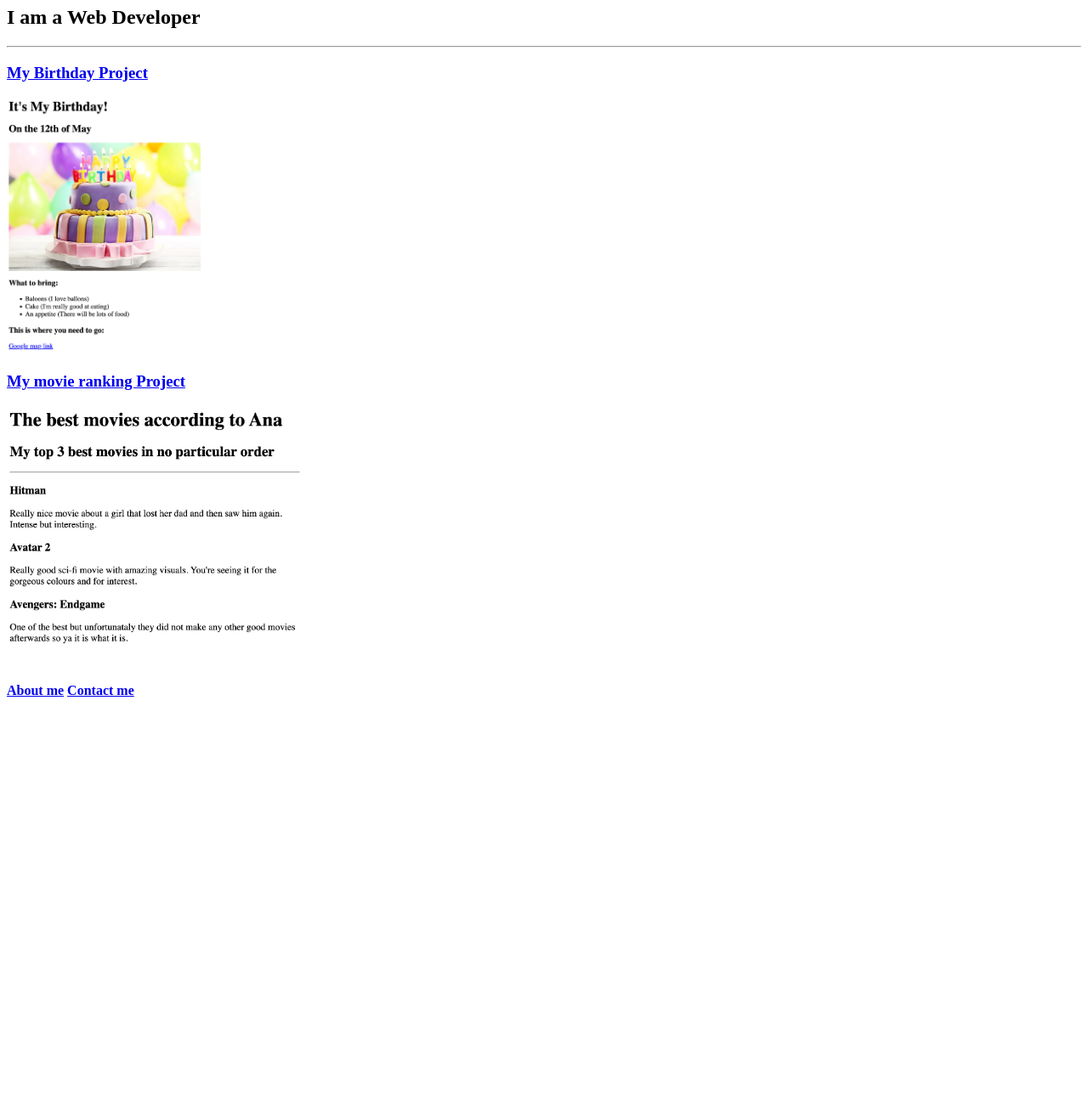
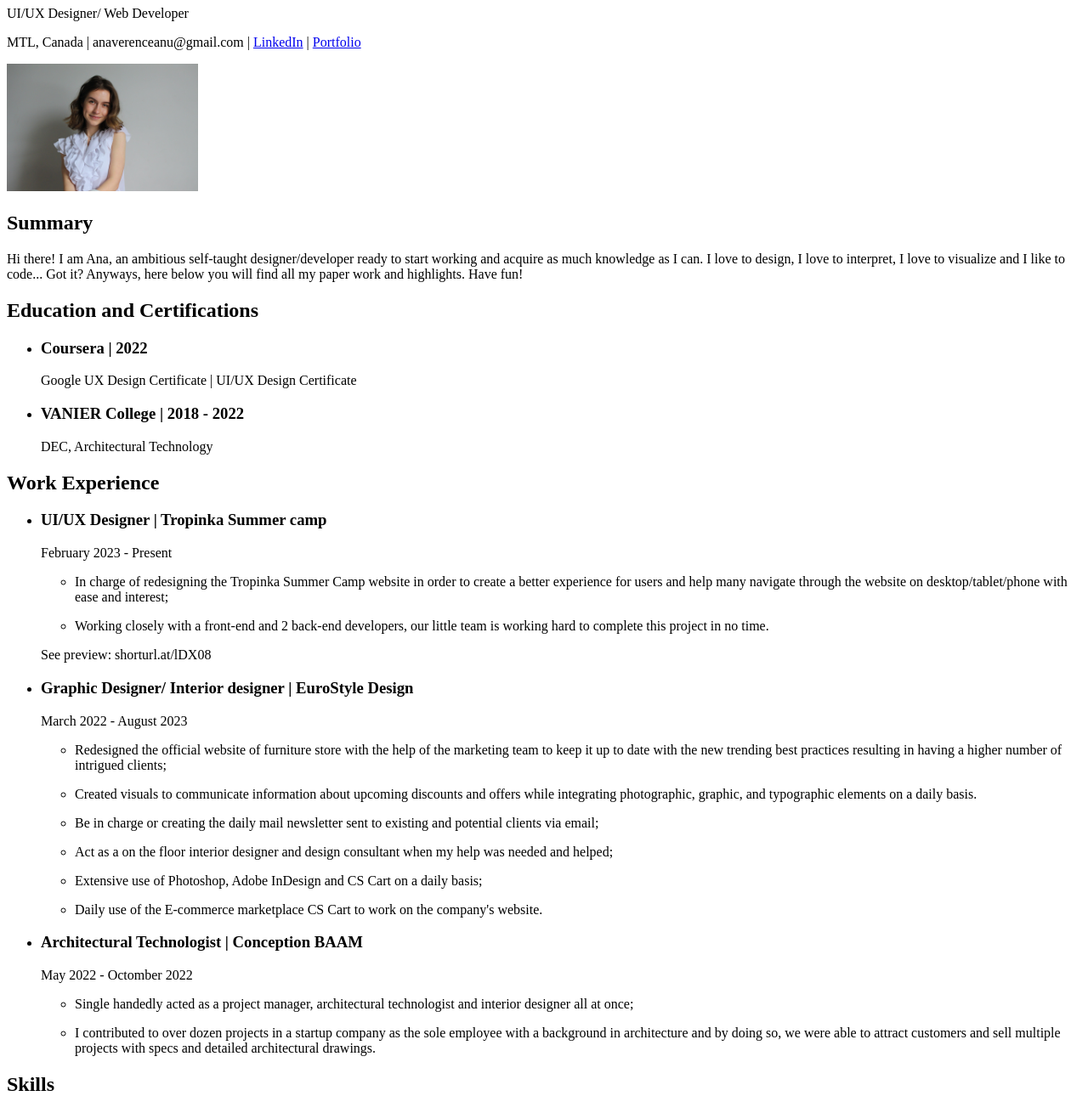
Before and after one commit to amverenceanu/html-portfolio, a plain HTML site: page index.html in a window 1280 px wide. Shown: the part 73-1363 px from the top of the page at 85% size. Before the commit the page ends 916 px from the top, so only its background shows below. Drawn offline with Linux system fonts and the light colour scheme.

Commit message:
Add files via upload

```diff
--- a/index.html
+++ b/index.html
@@ -1,41 +1,70 @@
 <!DOCTYPE html>
 <html lang="en">
+    <head>
+        <title>My Resume</title>
+    </head>
 
-<head>
-    <meta charset="UTF-8">
-    <title>Ana's Portfolio</title>
-</head>
+    <body>
+        <h1>Ana Verenceanu</h1>
+        <p>UI/UX Designer/ Web Developer</p>
+        <p>MTL, Canada | anaverenceanu@gmail.com | <a href="https://www.linkedin.com/in/ana-verenceanu-b02b8116a/"> LinkedIn</a> | <a href="https://amverenceanu.wordpress.com/"> Portfolio</a> </p>
+        <img src="./77358051_247162166708125_4710784580532043776_n.jpg" height="150" alt="Picture of Ana Verenceanu"/>
+        <h2>Summary</h2>
+        <p> Hi there! I am Ana, an ambitious self-taught designer/developer ready to start working and acquire as much knowledge as I can. I love to design, I love to interpret, I love to visualize and I like to code... Got it? Anyways, here below you will find all my paper work and highlights. Have fun!</p>
+        <h2>Education and Certifications</h2>
+        <ul>
+            <li><h3>Coursera | 2022</h3></li>
+            <p>Google UX Design Certificate | UI/UX Design Certificate</p>
+            <li><h3>VANIER College | 2018 - 2022</h3></li>
+            <p>DEC, Architectural Technology</p>
+        </ul>
 
-<body>
-    <h1>Ana's Portfolio</h1>
-    <h2>I am a Web Developer</h2>
-<hr/>
-<h3>
-<a href="../3.4 Birthday Invite Project/index.html">My Birthday Project</a></h3>
-<img src="./assets/images/birthdayscreenshot.png" height="300" alt="my birthday project screenshot"/>
-<h3>
-    <a href="../2.4 Movie Ranking Project/index.html">My movie ranking Project</a></h3>
-    <img src="./assets/images/movierankscreenshot.png" height="300" alt="movie ranking project screenshot"/>
-<h4>
-    <a href="./public/about.html"> About me</a>
-    <a href="./public/contact.html">Contact me</a>
-</h4>
-</body>
+        <h2>Work Experience</h2>
+        <ul>
+            <li><h3>UI/UX Designer | Tropinka Summer camp</h3></li>
+            <p> February 2023 - Present</p>
+            <ul>
+                <li><p>In charge of redesigning the Tropinka Summer Camp website in order to create a better experience for users and help many navigate through the website on desktop/tablet/phone with ease and interest;</li>
+                <li>Working closely with a front-end and 2 back-end developers, our little team is working hard to complete this project in no time.</li></p>
+            </ul>
+            <p>See preview: shorturl.at/lDX08</p>
 
+            <li><h3>Graphic Designer/ Interior designer | EuroStyle Design</h3></li>
+            <p>March 2022 - August 2023</p>
+            <ul>
+                <li><p>Redesigned the official website of furniture store with the help of the marketing team to keep it up to date with the new trending best practices resulting in having a higher number of intrigued clients;</li></p>
+                <li><p>Created visuals to communicate information about upcoming discounts and offers while integrating photographic, graphic, and typographic elements on a daily basis.</li></p>
+                <li><p>Be in charge or creating the daily mail newsletter sent to existing and potential clients via email;</li></p>
+                <li><p>Act as a on the floor interior designer and design consultant when my help was needed and helped;</li></p>
+                <li><p>Extensive use of Photoshop, Adobe InDesign and CS Cart on a daily basis;</li></p>
+                <li><p>Daily use of the E-commerce marketplace CS Cart to work on the company's website.</p></li>
+            </ul>
+
+            <li><h3> Architectural Technologist | Conception BAAM</h3></li>
+            <p>May 2022 - Octomber 2022</p>
+            <ul>
+                <li><p>Single handedly acted as a project manager, architectural technologist and interior designer all at once;</li></p>
+                <li><p>I contributed to over dozen projects in a startup company as the sole employee with a background in architecture and by doing so, we were able to attract customers and sell multiple projects with specs and detailed architectural drawings.</li></p>
+            </ul>
+        </ul>
+        <h2>Skills</h2>
+        <ul>
+            <li><h3>UI/UX Design | Wed Development</h3></li>
+            <p> Figma | Adobe Id | Adobe Photoshop | Adobe XD | Wordpress | Canva | CS Cart | Adobe Ai </p>
+            <li><h3>Project Management</h3></li>
+            <p>Google workspace | Miro | Microsoft workspace</p>
+            <li><h3>Videography/ Photography</h3></li>
+            <p>Filmora | iMovies | Adobe Photoshop</p>
+            <li><h3>Other Artistic Expertise</h3></li>
+            <p>Revit | 3Ds Max | AutoCAD | Sketchup | Lumion | My Ipad, my pencil and Procreate</p>
+            <li><h3>Languages</h3></li>
+            <p>English - Expert | French - Expert | Romanian - Native | Russian - intermediate </p>
+        </ul>
+
+        <footer>
+            <small>
+                Copyright © 2023 Ana Verenceanu. All Right Reserved.
+            </small>
+        </footer>
+    </body>
 </html>
-
-<!-- TODO 1: Create the HTML Boilerplate -->
-
-<!-- TODO 2: Add Your previous projects' HTML into the public folder -->
-
-<!-- TODO 3: Take screenshots of your project previews and add the images to the images folder -->
-
-<!-- TODO 4: Add titles/subtitles etc. -->
-
-<!-- TODO 5: Add a link to the project pages -->
-
-<!-- TODO 6: Add images to show the project previews
-HINT for TODO 6: You can use the height attribute set to 200 to make the image smaller:
-https://developer.mozilla.org/en-US/docs/Web/HTML/Element/img#attr-height -->
-
-<!-- TODO 7: Add the Contact Me and About Me page links -->
```
Also changed, not shown: 77358051_247162166708125_4710784580532043776_n.jpg (added).
